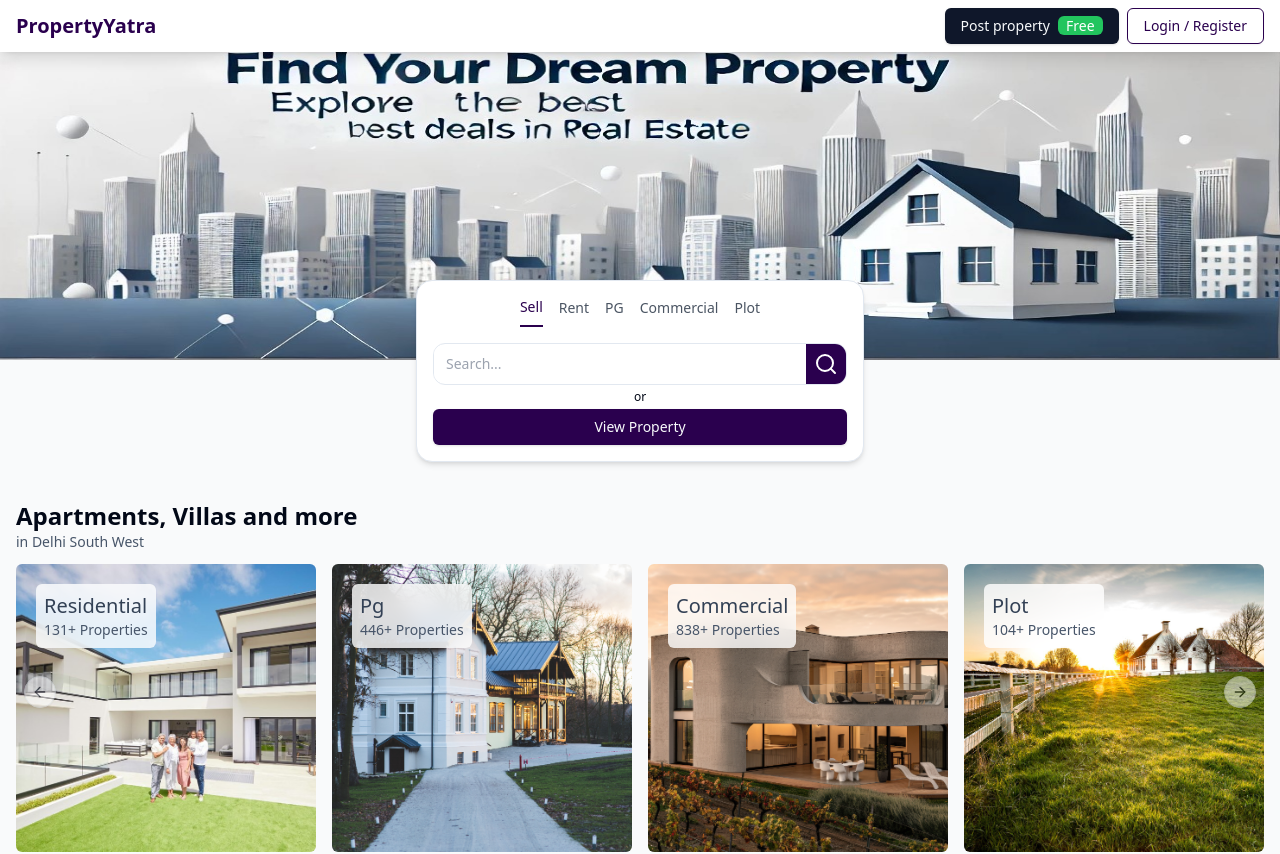
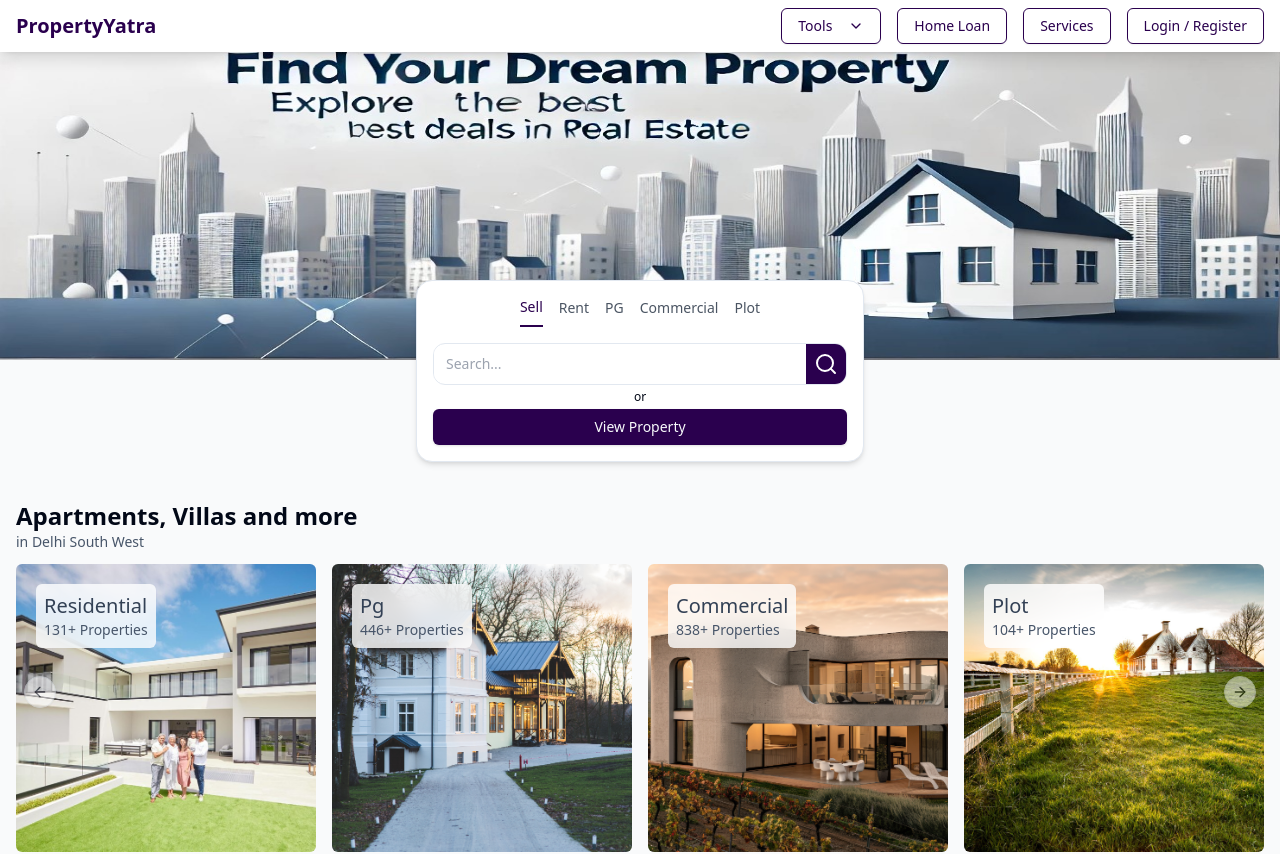
Before and after one commit to YashSharma10/Property-Yatra, a React (Vite) app in the folder frontend/: page / in a window 1280 px wide. Shown: the top 854 px of the page. Built offline with nearby package versions, Linux system fonts and the light colour scheme; no server answers.

Commit message:
add options to nav bar

```diff
--- a/frontend/src/components/ui/common/Navbar.jsx
+++ b/frontend/src/components/ui/common/Navbar.jsx
@@ -1,15 +1,16 @@
 // import { brandName } from "@/constants";
 import logo from "@/assets/logo.png";
-import { CircleUserRound } from "lucide-react";
+import { CircleUserRound, ChevronDown } from "lucide-react";
 import { Button } from "../button";
 import { useSelector } from "react-redux";
 import { useNavigate } from "react-router-dom";
-import useAuthCheck from "@/hooks/useAuthCheck";
+import { useState } from "react";
 
 const Navbar = () => {
   const { isVisible } = useSelector((store) => store.globalEvent);
   const { user } = useSelector((store) => store.auth);
   const navigate = useNavigate();
+  const [isDropdownOpen, setIsDropdownOpen] = useState(false);
   const token = JSON.parse(sessionStorage.getItem("token"));
 
   const handleProfileNavigation = () => {
@@ -19,8 +20,10 @@ const Navbar = () => {
       navigate("/profile");
     }
   };
-  console.log("user",JSON.parse(sessionStorage.getItem("user")));
 
+  const toggleDropdown = () => {
+    setIsDropdownOpen(!isDropdownOpen);
+  };
 
   return (
     <header className="sticky top-0 w-full z-50 shadow-lg py-2 px-4 flex justify-between bg-white">
@@ -33,17 +36,51 @@ const Navbar = () => {
         {/* <img src={logo} alt="logo" className="h-11 " /> */}
       </button>
 
-      {/* <div className="w-full lg:max-w-md max-w-xs">
-        {isVisible && <InputSearch />}
-      </div> */}
+      <div className="flex items-center gap-4">
+        {/* Tools Dropdown */}
+        <div className="relative">
+          <Button
+            variant="outline"
+            className="text-brand border-brand flex items-center"
+            onClick={toggleDropdown}
+          >
+            Tools
+            <ChevronDown size={16} className="ml-2" />
+          </Button>
+          {isDropdownOpen && (
+            <div className="absolute right-0 mt-2 w-48 bg-white border border-gray-200 shadow-lg rounded-md">
+              <button
+                className="w-full text-left px-4 py-2 hover:bg-gray-100"
+                onClick={() => navigate("/emi-calculator")}
+              >
+                EMI Calculator
+              </button>
+              <button
+                className="w-full text-left px-4 py-2 hover:bg-gray-100"
+                onClick={() => navigate("/rent-agreement")}
+              >
+                Rent Agreement
+              </button>
+            </div>
+          )}
+        </div>
 
-      <div className="flex items-center gap-2">
-        {/* Post Property button */}
-        <Button onClick={() => navigate("/add")} className="hidden sm:block">
-          Post property
-          <span className="bg-green-500 text-white text-sm px-2 ml-2 rounded-md">
-            Free
-          </span>
+        {/* Home Loan Button */}
+        <Button
+          variant="outline"
+          className="text-brand border-brand"
+          onClick={() => navigate("/home-loan")}
+        >
+          Home Loan
+        </Button>
+
+        {/* Services Button */}
+        <Button
+          variant="outline"
+          className="text-brand border-brand"
+          onClick={() => navigate("/services")}
+        >
+          Services
         </Button>
 
         {!token ? (
@@ -61,7 +98,6 @@ const Navbar = () => {
             className="cursor-pointer"
           />
         )}
-        {/* <MenuSheet /> */}
       </div>
     </header>
   );
```
